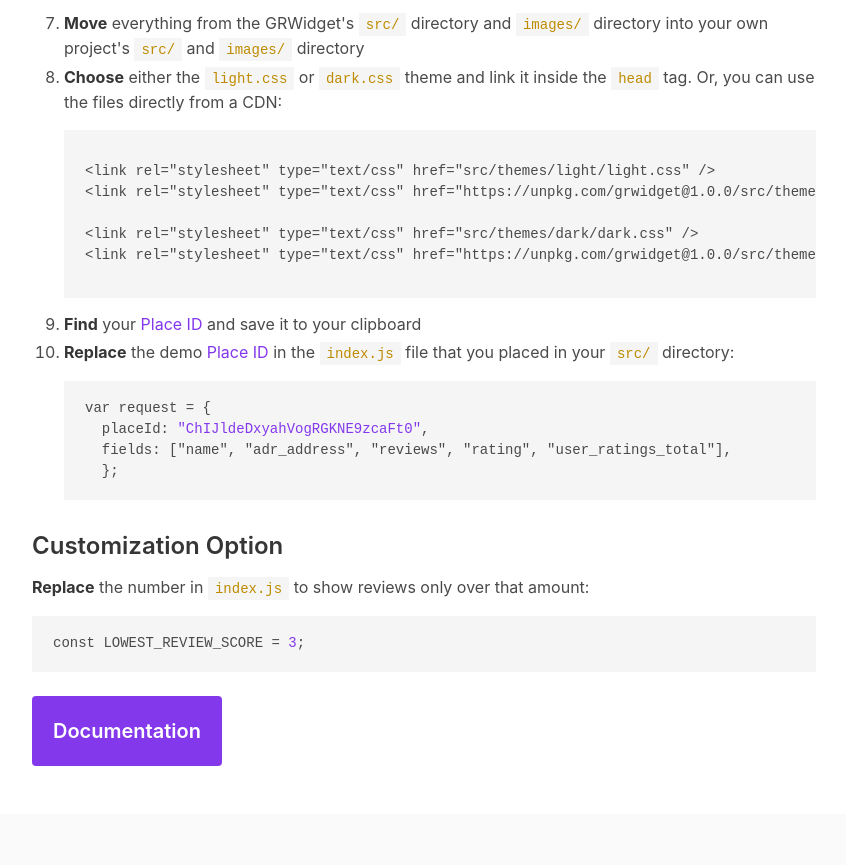
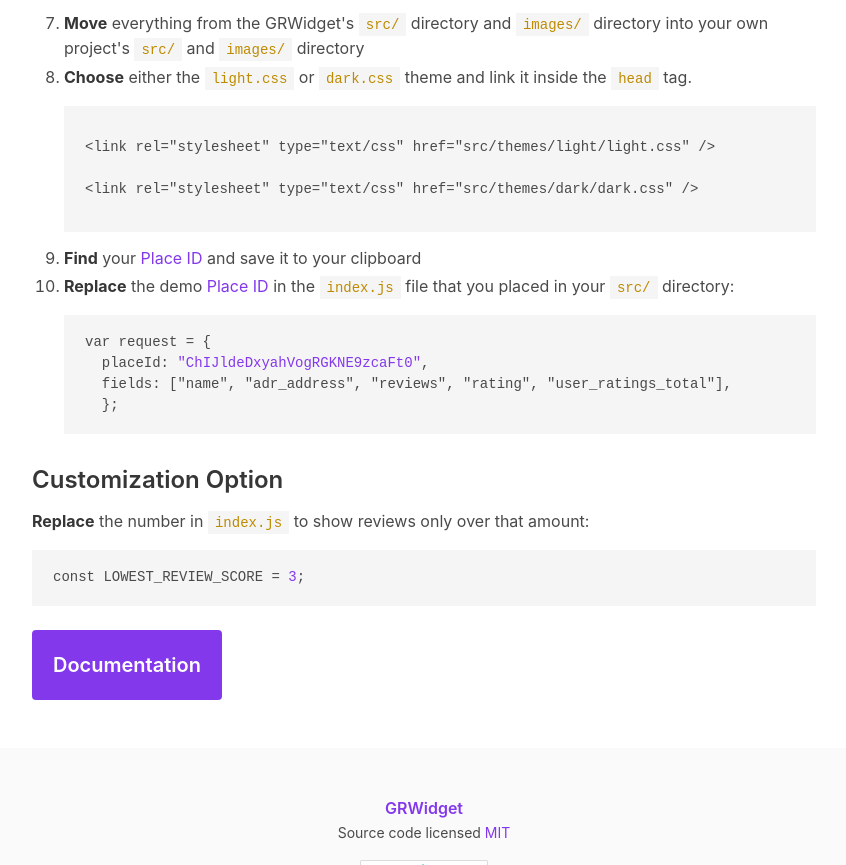
Before and after one commit to dedaredevil/GRWidget, a website: page index.html in a window 1280 px wide. Shown: the part 1644-2509 px from the top of the page, without its empty margins (228-1074 px from the left). Drawn offline with Linux system fonts and the light colour scheme; some packages are replaced by stand-ins of ours.

Commit message:
Update demo site Setup Instructions Remove CDN instructions

```diff
--- a/index.html
+++ b/index.html
@@ -120,13 +120,11 @@
                 </li>
                 <li>
                   <p>
-                    <strong>Choose</strong> either the <code>light.css</code> or <code>dark.css</code> theme and link it inside the <code>head</code> tag. Or, you can use the files directly from a CDN:
+                    <strong>Choose</strong> either the <code>light.css</code> or <code>dark.css</code> theme and link it inside the <code>head</code> tag.
                     <br>
                     <pre><code><xmp><link rel="stylesheet" type="text/css" href="src/themes/light/light.css" />
-<link rel="stylesheet" type="text/css" href="https://unpkg.com/grwidget@1.0.0/src/themes/light/light.css" />
 
-<link rel="stylesheet" type="text/css" href="src/themes/dark/dark.css" />
-<link rel="stylesheet" type="text/css" href="https://unpkg.com/grwidget@1.0.0/src/themes/dark/dark.css" /></xmp></code></pre>
+<link rel="stylesheet" type="text/css" href="src/themes/dark/dark.css" /></xmp></code></pre>
                   </p>
                 </li>
                 <li>
```
